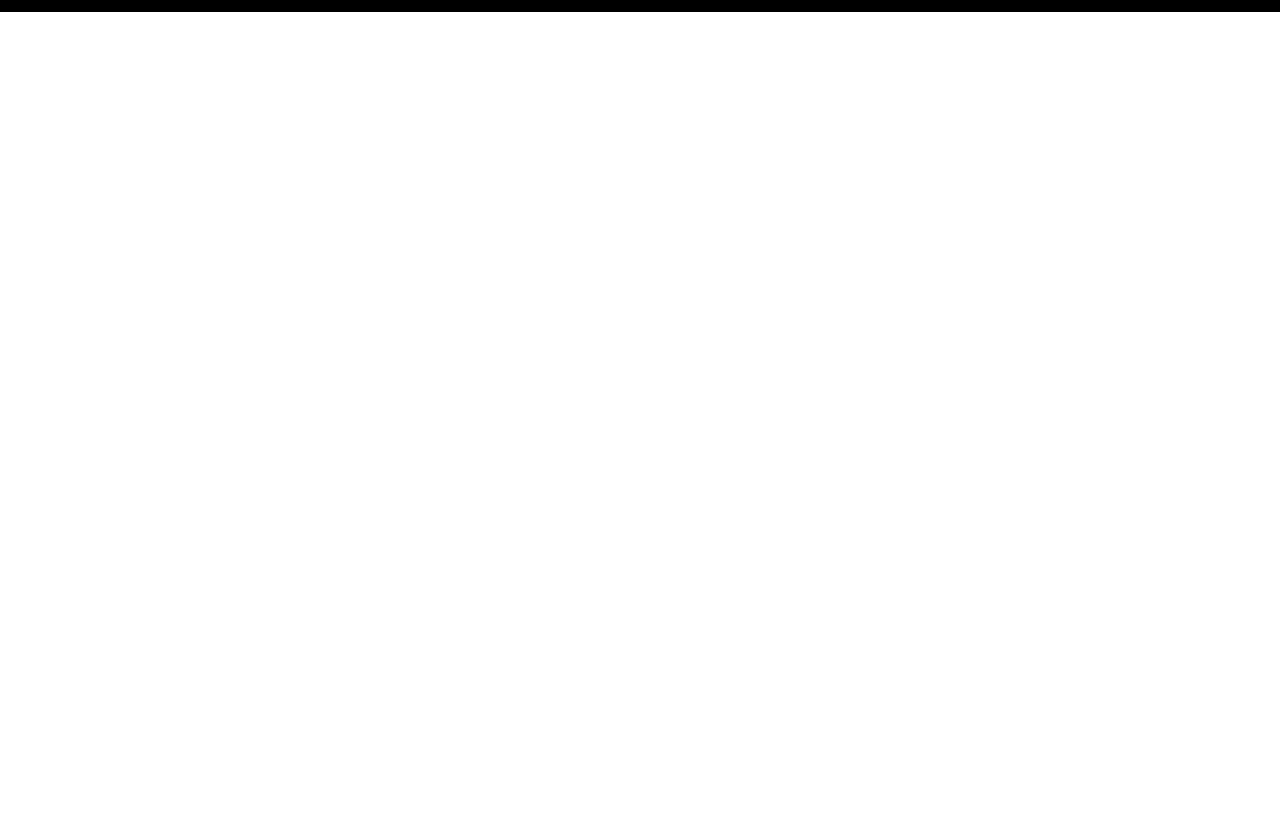
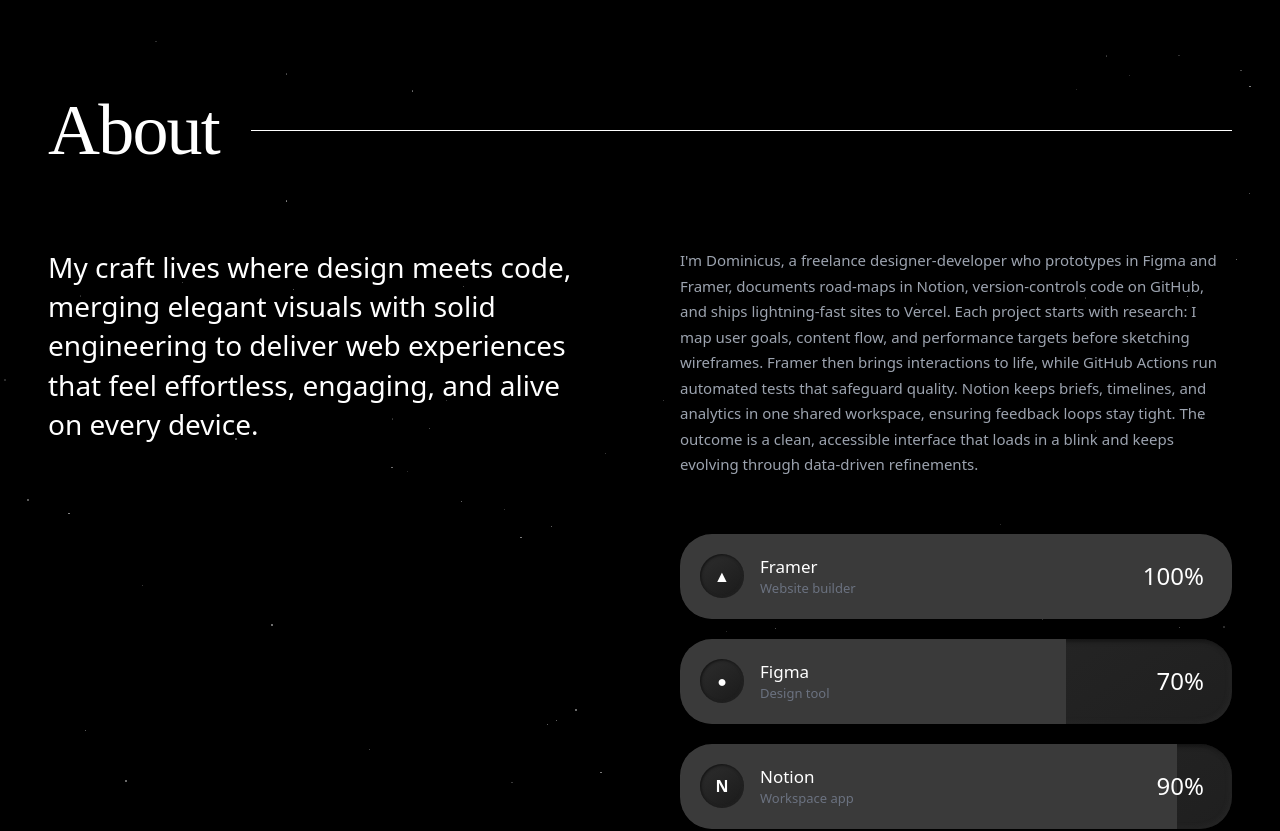
Before and after one commit to ayanpandit/Portfolio, a React (Vite) app in the folder Portfolio/: page / in a window 1280 px wide. Shown: the part 980-1811 px from the top of the page. Before the commit the page ends 992 px from the top, so only its background shows below. Built offline with nearby package versions, Linux system fonts and the light colour scheme; a web font is replaced by a local one.

Commit message:
adde the about  section

```diff
--- a/Portfolio/src/App.jsx
+++ b/Portfolio/src/App.jsx
@@ -1,11 +1,13 @@
 import Hero from "./components/hero";
 import Tech_stack from "./components/tech_stack";
+import About from "./components/about";
 function App()
 {
   return (
     <>
       <Hero />
       <Tech_stack />
+      <About />
     </>
   );
 }
--- /dev/null
+++ b/Portfolio/src/components/about.jsx
@@ -0,0 +1,116 @@
+import React from 'react';
+
+export default function About() {
+  const skills = [
+    { name: 'Framer', subtitle: 'Website builder', percentage: 100, icon: '▲' },
+    { name: 'Figma', subtitle: 'Design tool', percentage: 70, icon: '●' },
+    { name: 'Notion', subtitle: 'Workspace app', percentage: 90, icon: 'N' },
+    { name: 'Github', subtitle: 'Code hosting', percentage: 50, icon: '◆' },
+    { name: 'Vercel', subtitle: 'Deploy platform', percentage: 60, icon: '▲' }
+  ];
+
+  return (
+    <div className="min-h-screen bg-black text-white relative overflow-hidden font-sans">
+      {/* Animated stars background */}
+      <div className="absolute inset-0">
+        {[...Array(80)].map((_, i) => (
+          <div
+            key={i}
+            className="absolute bg-white rounded-full"
+            style={{
+              width: Math.random() > 0.7 ? '2px' : '1px',
+              height: Math.random() > 0.7 ? '2px' : '1px',
+              left: `${Math.random() * 100}%`,
+              top: `${Math.random() * 100}%`,
+              opacity: Math.random() * 0.4 + 0.2,
+              animation: `twinkle ${Math.random() * 3 + 2}s ease-in-out infinite`,
+              animationDelay: `${Math.random() * 3}s`
+            }}
+          />
+        ))}
+      </div>
+
+      <style>{`
+        @keyframes twinkle {
+          0%, 100% { opacity: 0.2; }
+          50% { opacity: 0.6; }
+        }
+      `}</style>
+
+      <div className="relative z-10 max-w-[1400px] mx-auto px-12 py-16">
+        {/* Header with line */}
+        <div className="mb-16">
+          <div className="flex items-center gap-8">
+            <h1 className="text-[72px] font-light tracking-tight" style={{ fontFamily: 'serif' }}>
+              About
+            </h1>
+            <div className="flex-1 h-[1px] bg-white"></div>
+          </div>
+        </div>
+
+        {/* Two column layout */}
+        <div className="grid grid-cols-1 lg:grid-cols-2 gap-20">
+          {/* Left column - Tagline */}
+          <div>
+            <p className="text-[28px] leading-[1.4] font-light">
+              My craft lives where design meets code, merging elegant visuals with solid engineering to deliver web experiences that feel effortless, engaging, and alive on every device.
+            </p>
+          </div>
+
+          {/* Right column - Description and Skills */}
+          <div className="space-y-10">
+            {/* Description */}
+            <p className="text-[15px] leading-[1.7] text-gray-400 font-light">
+              I'm Dominicus, a freelance designer-developer who prototypes in Figma and Framer, documents road-maps in Notion, version-controls code on GitHub, and ships lightning-fast sites to Vercel. Each project starts with research: I map user goals, content flow, and performance targets before sketching wireframes. Framer then brings interactions to life, while GitHub Actions run automated tests that safeguard quality. Notion keeps briefs, timelines, and analytics in one shared workspace, ensuring feedback loops stay tight. The outcome is a clean, accessible interface that loads in a blink and keeps evolving through data-driven refinements.
+            </p>
+
+            {/* Skills with 3D frame effect */}
+            <div className="space-y-5 pt-4">
+              {skills.map((skill, index) => (
+                <div
+                  key={index}
+                  className="relative rounded-[32px] overflow-hidden"
+                  style={{
+                    background: 'linear-gradient(145deg, #2a2a2a, #1f1f1f)',
+                    boxShadow: 'inset 2px 2px 5px rgba(0,0,0,0.5), inset -2px -2px 5px rgba(60,60,60,0.3), 3px 3px 10px rgba(0,0,0,0.4)'
+                  }}
+                >
+                  {/* Progress background fill */}
+                  <div
+                    className="absolute inset-0 transition-all duration-1000 ease-out rounded-[32px]"
+                    style={{
+                      background: `linear-gradient(90deg, #3a3a3a 0%, #3a3a3a ${skill.percentage}%, transparent ${skill.percentage}%, transparent 100%)`,
+                    }}
+                  />
+
+                  {/* Content */}
+                  <div className="relative flex items-center gap-4 p-5">
+                    {/* Icon */}
+                    <div
+                      className="w-11 h-11 rounded-full flex items-center justify-center text-white text-base font-semibold flex-shrink-0"
+                      style={{
+                        background: 'linear-gradient(145deg, #2d2d2d, #1a1a1a)',
+                        boxShadow: 'inset 1px 1px 3px rgba(0,0,0,0.6), inset -1px -1px 3px rgba(60,60,60,0.2)'
+                      }}
+                    >
+                      {skill.icon}
+                    </div>
+
+                    {/* Text content */}
+                    <div className="flex-1 flex items-center justify-between">
+                      <div>
+                        <div className="text-white text-[17px] font-normal">{skill.name}</div>
+                        <div className="text-gray-500 text-[13px] font-light">{skill.subtitle}</div>
+                      </div>
+                      <div className="text-white text-[24px] font-light pr-2">{skill.percentage}%</div>
+                    </div>
+                  </div>
+                </div>
+              ))}
+            </div>
+          </div>
+        </div>
+      </div>
+    </div>
+  );
+}
```
